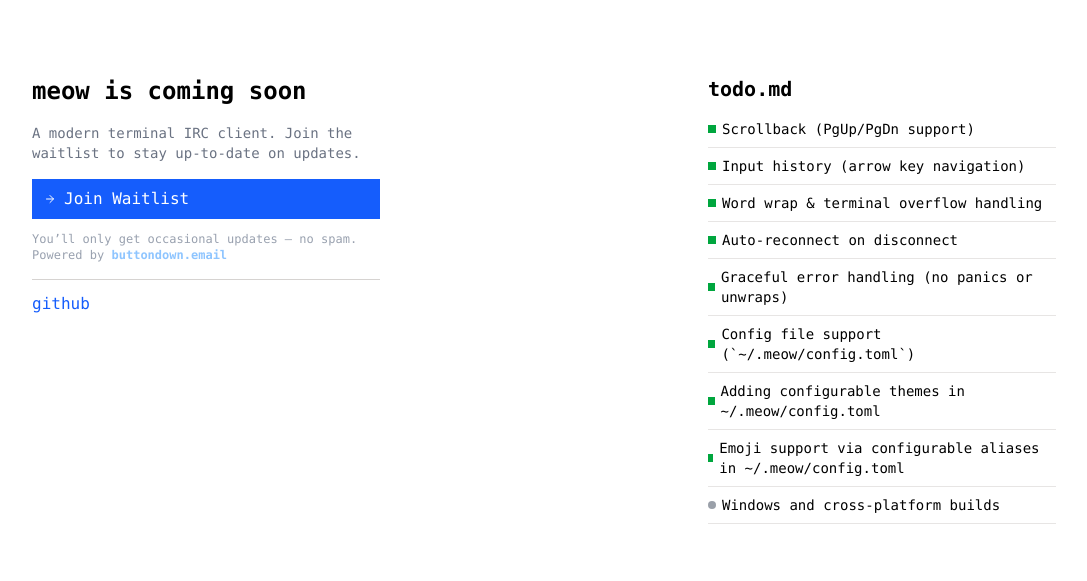
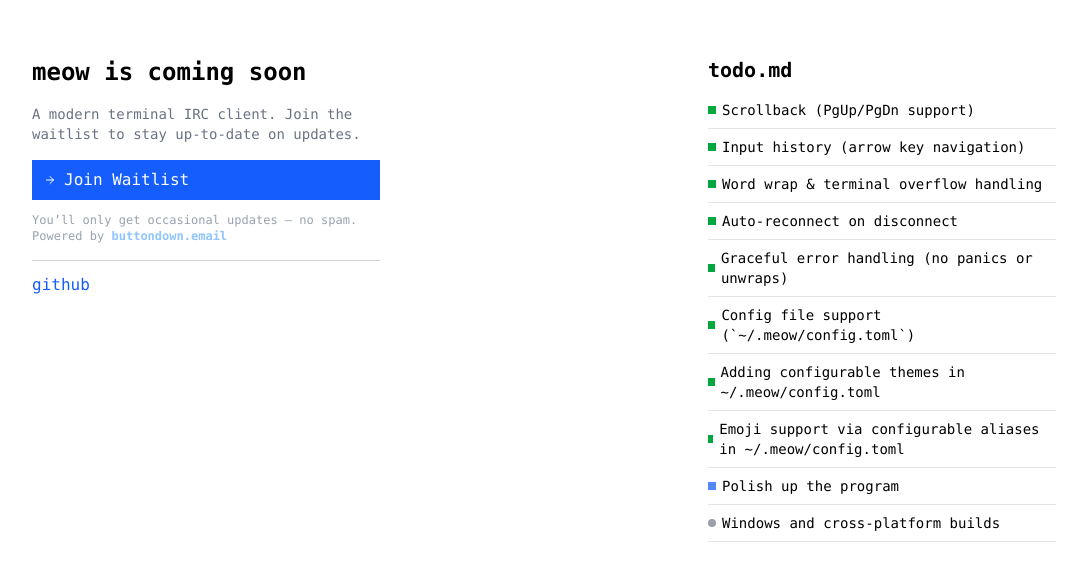
Before and after one commit to myferr/meow, a Next.js app in the folder waitlist/: page / in a window 1280 px wide. Shown: the part 101-682 px from the top of the page, without its empty margins (96-1183 px from the left). Built offline with nearby package versions, Linux system fonts and the light colour scheme.

Commit message:
fix(meow): add "polish up the program" to todo list and update status of other items

```diff
--- a/waitlist/app/page.tsx
+++ b/waitlist/app/page.tsx
@@ -33,6 +33,10 @@ export default function Waitlist() {
     {
       status: "complete",
       label: "Emoji support via configurable aliases in ~/.meow/config.toml",
+    },
+    {
+      status: "inprogress",
+      label: "Polish up the program",
     },
     { status: "not-in-progress", label: "Windows and cross-platform builds" },
   ];
```
Also changed, not shown: 1 other file (tests, documents, lock files or other folders).
